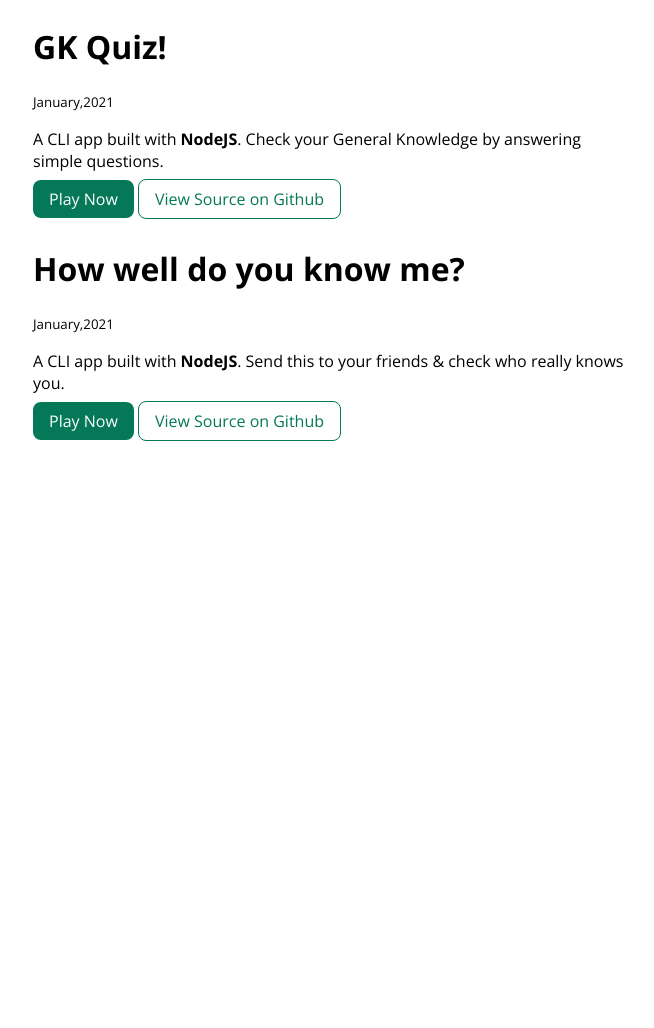
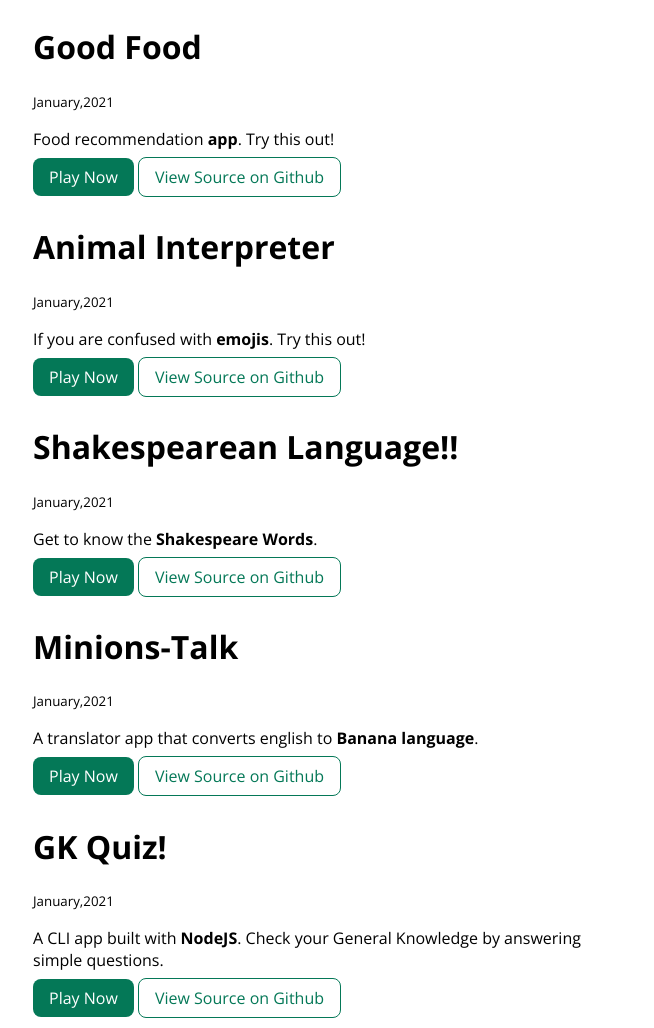
Before and after one commit to sharmayatendra/lesson3, a plain HTML site: page projects.html in a window 1280 px wide. Shown: the part 320-1348 px from the top of the page, without its empty margins (327-981 px from the left). Before the commit the page ends 800 px from the top, so only its background shows below. Drawn offline with nearby package versions, Linux system fonts and the light colour scheme.

Commit message:
final portfolio done

```diff
--- a/projects.html
+++ b/projects.html
@@ -28,6 +28,49 @@
 
         <li>
             <div class="container container-center">
+            <h1>Good Food</h1>
+            <small>January,2021</small>
+            <p>Food recommendation <strong>app</strong>. Try this out!</p>
+            <a class="link link-primary" href="https://vrukb.csb.app/">Play Now</a>
+            <a class="link link-secondary" href="https://github.com/sharmayatendra/goodfood">View Source on Github</a>
+        </div>
+        </li>
+
+        <li>
+            <div class="container container-center">
+            <h1>Animal Interpreter</h1>
+            <small>January,2021</small>
+            <p>If you are confused with <strong>emojis</strong>. Try this out!</p>
+            <a class="link link-primary" href="https://j9glp.csb.app//">Play Now</a>
+            <a class="link link-secondary" href="https://github.com/sharmayatendra/Animal-interpreter">View Source on Github</a>
+        </div>
+        </li>
+
+
+
+        <li>
+            <div class="container container-center">
+            <h1>Shakespearean Language!!</h1>
+            <small>January,2021</small>
+            <p>Get to know the <strong>Shakespeare Words</strong>.</p>
+            <a class="link link-primary" href="https://shakespearean.netlify.app/">Play Now</a>
+            <a class="link link-secondary" href="https://github.com/sharmayatendra/shakespeare">View Source on Github</a>
+        </div>
+        </li>
+
+
+        <li>
+            <div class="container container-center">
+            <h1>Minions-Talk</h1>
+            <small>January,2021</small>
+            <p>A translator app that converts english to <strong>Banana language</strong>.</p>
+            <a class="link link-primary" href="https://minionbanana.netlify.app/">Play Now</a>
+            <a class="link link-secondary" href="https://github.com/sharmayatendra/banana-speak">View Source on Github</a>
+        </div>
+        </li>
+
+        <li>
+            <div class="container container-center">
             <h1>GK Quiz!</h1>
             <small>January,2021</small>
             <p>A CLI app built with <strong>NodeJS</strong>. Check your General Knowledge by answering simple questions.</p>
@@ -45,6 +88,8 @@
             <a class="link link-secondary" href="https://github.com/sharmayatendra/QuizApp">View Source on Github</a>
         </div>
         </li>
+
+
     </ul>
 </body>
 </html>
```
Also changed, not shown: blogs.html (+2 -2 lines).
